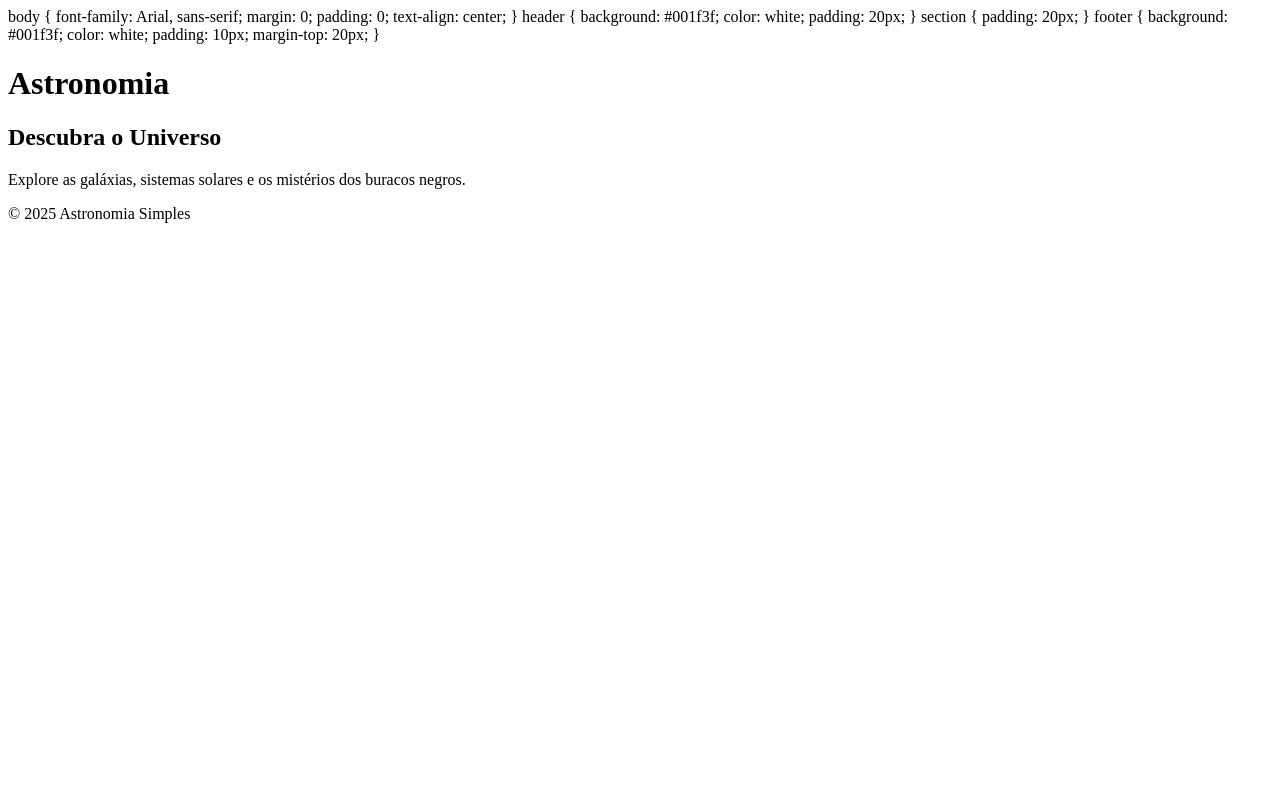
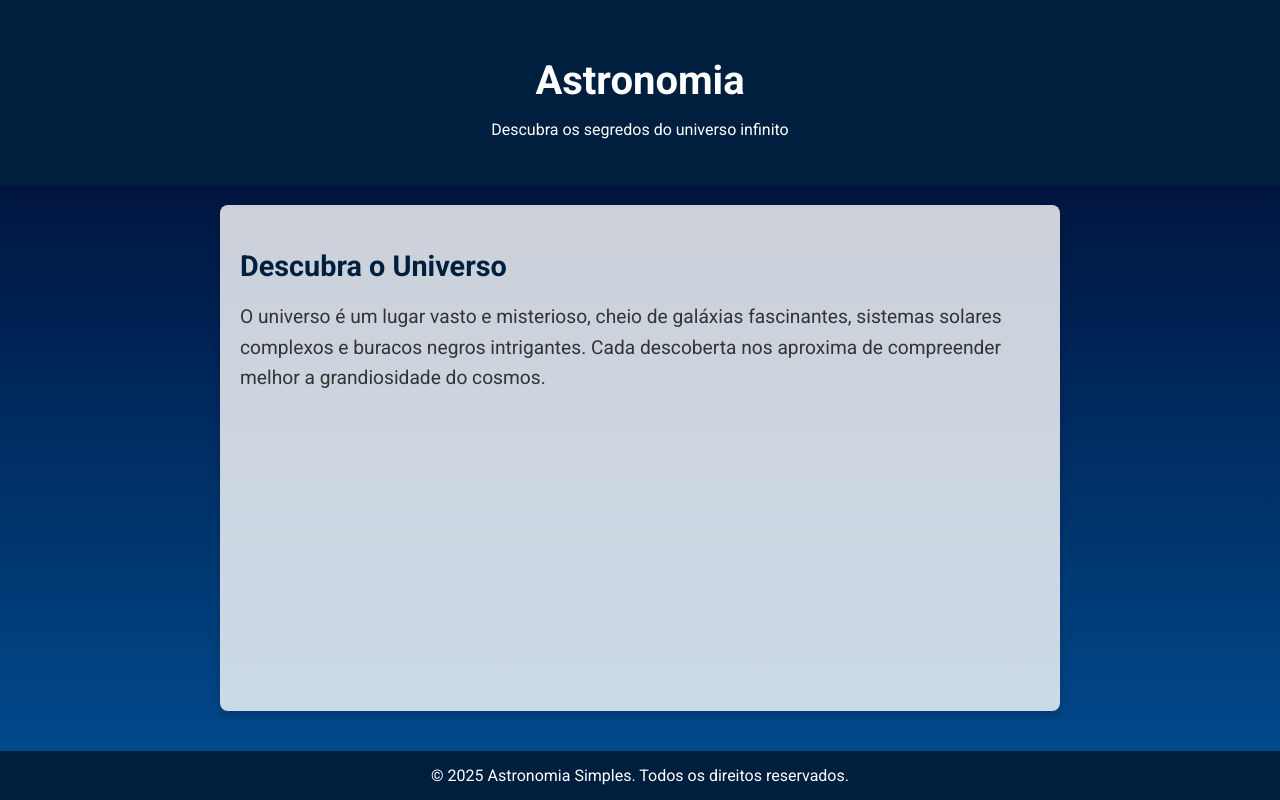
Before and after one commit to BomfimEvellyn/BomfimEvellyn.github.io, a plain HTML site: page index.html in a window 1280 px wide. Drawn offline with Linux system fonts and the light colour scheme.

Commit message:
Update index.html

```diff
--- a/index.html
+++ b/index.html
@@ -1,40 +1,101 @@
- body {
-            font-family: Arial, sans-serif;
+<!DOCTYPE html>
+<html lang="en">
+<head>
+    <meta charset="UTF-8">
+    <meta name="viewport" content="width=device-width, initial-scale=1.0">
+    <title>Astronomia</title>
+    <style>
+        body {
+            font-family: 'Roboto', sans-serif;
             margin: 0;
             padding: 0;
-            text-align: center;
+            color: #333;
+            background: linear-gradient(to bottom, #000428, #004e92);
+            display: flex;
+            flex-direction: column;
+            min-height: 100vh;
         }
 
         header {
             background: #001f3f;
             color: white;
-            padding: 20px;
+            padding: 30px 20px;
+            text-align: center;
+            box-shadow: 0 4px 6px rgba(0, 0, 0, 0.1);
+        }
+
+        header h1 {
+            font-size: 2.5rem;
+            margin-bottom: 10px;
         }
 
         section {
+            flex: 1;
             padding: 20px;
+            max-width: 800px;
+            margin: 20px auto;
+            background: rgba(255, 255, 255, 0.8);
+            border-radius: 8px;
+            box-shadow: 0 4px 10px rgba(0, 0, 0, 0.2);
+        }
+
+        section h2 {
+            font-size: 1.8rem;
+            color: #001f3f;
+            margin-bottom: 15px;
+        }
+
+        section p {
+            font-size: 1.2rem;
+            line-height: 1.6;
         }
 
         footer {
             background: #001f3f;
             color: white;
-            padding: 10px;
+            text-align: center;
+            padding: 15px;
             margin-top: 20px;
         }
+
+        footer p {
+            margin: 0;
+            font-size: 1rem;
+        }
+
+        @media (max-width: 768px) {
+            header h1 {
+                font-size: 2rem;
+            }
+
+            section {
+                padding: 15px;
+            }
+
+            section h2 {
+                font-size: 1.5rem;
+            }
+
+            section p {
+                font-size: 1rem;
+            }
+        }
     </style>
+    <link href="https://fonts.googleapis.com/css2?family=Roboto:wght@400;700&display=swap" rel="stylesheet">
 </head>
 <body>
     <header>
         <h1>Astronomia</h1>
+        <p>Descubra os segredos do universo infinito</p>
     </header>
 
     <section>
         <h2>Descubra o Universo</h2>
-        <p>Explore as galáxias, sistemas solares e os mistérios dos buracos negros.</p>
+        <p>O universo é um lugar vasto e misterioso, cheio de galáxias fascinantes, sistemas solares complexos e buracos negros intrigantes. Cada descoberta nos aproxima de compreender melhor a grandiosidade do cosmos.</p>
     </section>
 
     <footer>
-        <p>&copy; 2025 Astronomia Simples</p>
+        <p>&copy; 2025 Astronomia Simples. Todos os direitos reservados.</p>
     </footer>
 </body>
 </html>
```
